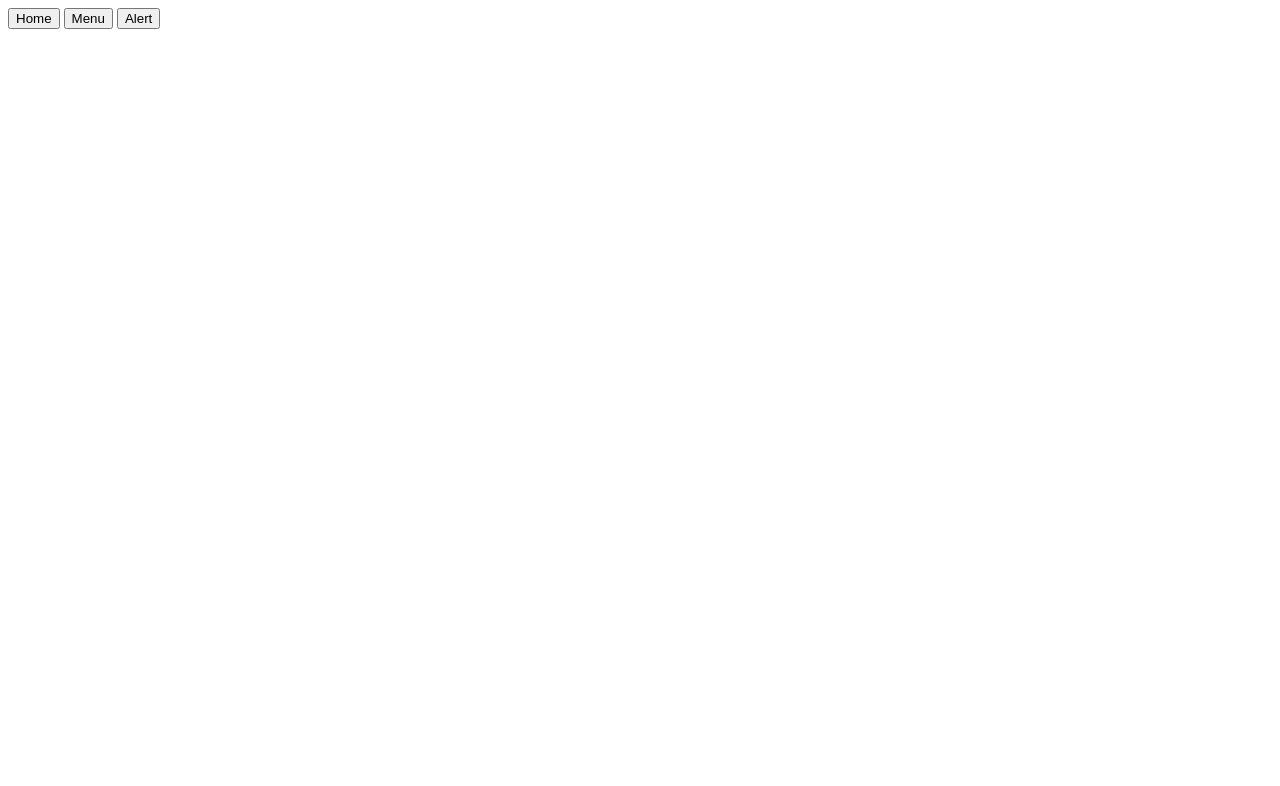
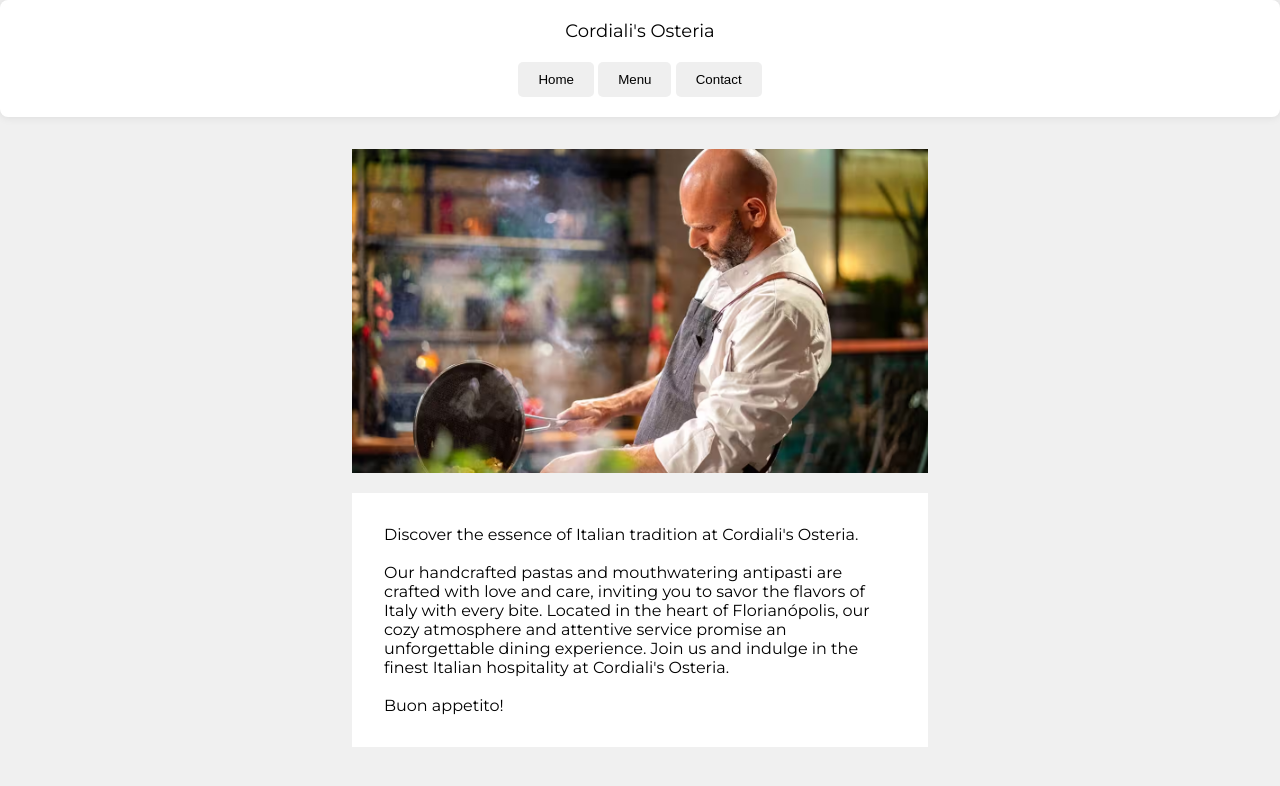
Before and after one commit to douglasmnegri/restaurant-page, a website built with webpack: page src/index.html in a window 1280 px wide. Built offline with nearby package versions, Linux system fonts and the light colour scheme.

Commit message:
add header and content for the restaurant webpage

```diff
--- a/package.json
+++ b/package.json
@@ -4,7 +4,7 @@
   "description": "",
   "main": "index.js",
   "scripts": {
-    "test": "echo \"Error: no test specified\" && exit 1"
+    "build": "webpack"
   },
   "author": "",
   "license": "ISC",
--- /dev/null
+++ b/src/home.js
@@ -0,0 +1,17 @@
+import italianChefImage from "./images/italian-chef.png";
+
+function home() {
+  const content = document.querySelector("#content");
+  const textBlock = document.createElement("div");
+  textBlock.classList.add("short-text");
+  textBlock.innerHTML =
+    "Discover the essence of Italian tradition at Cordiali's Osteria. <br><br>Our handcrafted pastas and mouthwatering antipasti are crafted with love and care, inviting you to savor the flavors of Italy with every bite. Located in the heart of Florianópolis, our cozy atmosphere and attentive service promise an unforgettable dining experience. Join us and indulge in the finest Italian hospitality at Cordiali's Osteria. <br><br>Buon appetito!";
+
+  const chefImage = document.createElement("img");
+  chefImage.classList.add("chef");
+  chefImage.src = italianChefImage;
+  content.appendChild(chefImage);
+  content.appendChild(textBlock);
+}
+
+export { home };
--- a/src/index.html
+++ b/src/index.html
@@ -1,18 +1,28 @@
 <!DOCTYPE html>
 <html lang="en">
   <head>
-    <meta charset="UTF-8">
-    <meta name="viewport" content="width=device-width, initial-scale=1.0">
+    <meta charset="UTF-8" />
+    <meta name="viewport" content="width=device-width, initial-scale=1.0" />
+    <link rel="preconnect" href="https://fonts.googleapis.com" />
+    <link rel="preconnect" href="https://fonts.gstatic.com" crossorigin />
+    <link
+      href="https://fonts.googleapis.com/css2?family=Montserrat:ital,wght@0,100..900;1,100..900&display=swap"
+      rel="stylesheet"
+    />
     <title>Restaurant Project</title>
   </head>
   <body>
+    <div id="container">
       <header>
         <nav>
+          <div id="title">Cordiali's Osteria</div>
           <button class="home">Home</button>
           <button class="menu">Menu</button>
-            <button class="alert">Alert</button>
+          <button class="contact">Contact</button>
         </nav>
       </header>
       <div id="content"></div>
+    </div>
+    <script defer src="index.bundle.js"></script>
   </body>
 </html>
--- a/src/index.js
+++ b/src/index.js
@@ -1,2 +1,4 @@
-console.log("Does it work?");
-console.log("It works even if I don't run webpack?")
+import _ from "lodash";
+import "./style.css";
+import { home } from './home.js';
+home();
--- /dev/null
+++ b/src/style.css
@@ -0,0 +1,89 @@
+:root {
+  --main-font: "Montserrat", sans-serif;
+}
+
+body,
+h1,
+h2,
+h3,
+p,
+ul,
+li {
+  margin: 0;
+  padding: 0;
+}
+
+body {
+  background-color: #f0f0f0;
+  font-family: var(--main-font);
+}
+
+#container {
+  display: grid;
+  grid-template-rows: 1fr 6fr;
+  grid-template-columns: 0.5fr 1fr 0.5fr;
+}
+
+header {
+  grid-row: 1 / 2;
+  grid-column: 1 / 4;
+  padding: 20px;
+  text-align: center;
+  background-color: #fff;
+  border-radius: 8px;
+  box-shadow: 0 0 10px rgba(0, 0, 0, 0.1);
+}
+
+header button {
+  margin-top: 1.5em;
+}
+
+header button {
+  display: inline-block;
+  padding: 10px 20px;
+  position: relative;
+  border: none;
+  border-radius: 5px;
+  cursor: pointer;
+  transition: transform 0.2s ease;
+  appearance: none;
+}
+
+header button::after {
+  position: absolute;
+  left: 0;
+  bottom: 0;
+  width: 100%;
+  height: 2px;
+  background-color: transparent;
+  transition: background-color 0.2s ease;
+}
+
+header button:hover {
+  transform: translateY(-5px);
+}
+
+header button:hover::after {
+  background-color: #fff;
+}
+
+#title {
+  font-size: large;
+}
+
+#content {
+  grid-column: 2 / 3;
+  margin: 1em;
+  padding: 1em;
+  border-radius: 8px;
+}
+
+.chef {
+    max-width: 100%;
+}
+
+.short-text {
+    margin-top: 1em;
+    padding: 2em;
+    background-color: white;
+}
--- a/webpack.config.js
+++ b/webpack.config.js
@@ -6,10 +6,23 @@ module.exports = {
   entry: {
     index: "./src/index.js",
   },
+  module: {
+    rules: [
+      {
+        test: /\.css$/i,
+        use: ["style-loader", "css-loader"],
+      },
+      {
+        test: /\.(png|svg|jpg|jpeg|gif)$/i,
+        type: "asset/inline",
+      },
+    ],
+  },
+
   plugins: [
     new HtmlWebpackPlugin({
-      title: "Output Management",
-      inject: "body",
+      template: "./src/index.html",
+      inject: false,
     }),
   ],
   output: {
```
Also changed, not shown: dist/index.html, src/images/carbonara.jpg (added), src/images/italian-chef.png (added), src/images/lasagna.jpg (added), src/images/shrimp-scampi.jpg (added), 3 other files. Lines whose indentation alone changed are shown as unchanged.
